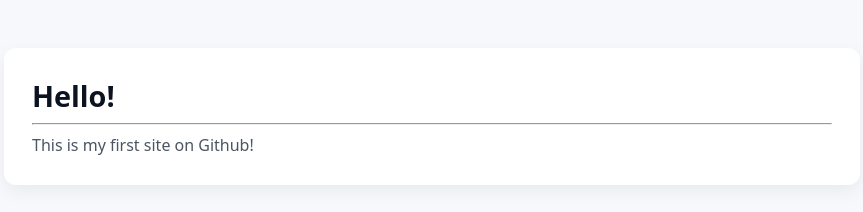
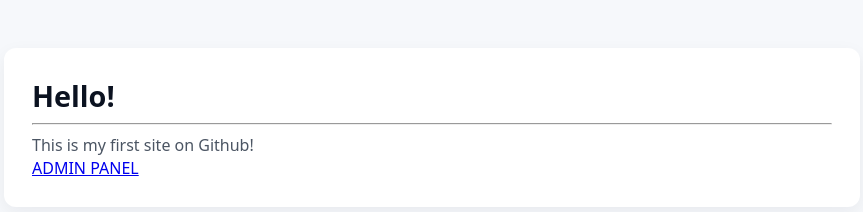
Before and after one commit to vanvani41/vanvani41.github.io, a plain HTML site: page index.html in a window 1280 px wide. Shown: the whole page, without its empty margins (208-1071 px from the left). Drawn offline with Linux system fonts and the light colour scheme.

Commit message:
main page

```diff
--- a/index.html
+++ b/index.html
@@ -17,7 +17,7 @@
   <main class="wrap">
     <h1>Hello!</h1>
       <hr>
-    <p>This is my first site on Github!</p>
+    <p>This is my first site on Github!</p> <a href="https://vanvani41.github.io/admin-panel">ADMIN PANEL</a>
   </main>
 </body>
 </html>
```
